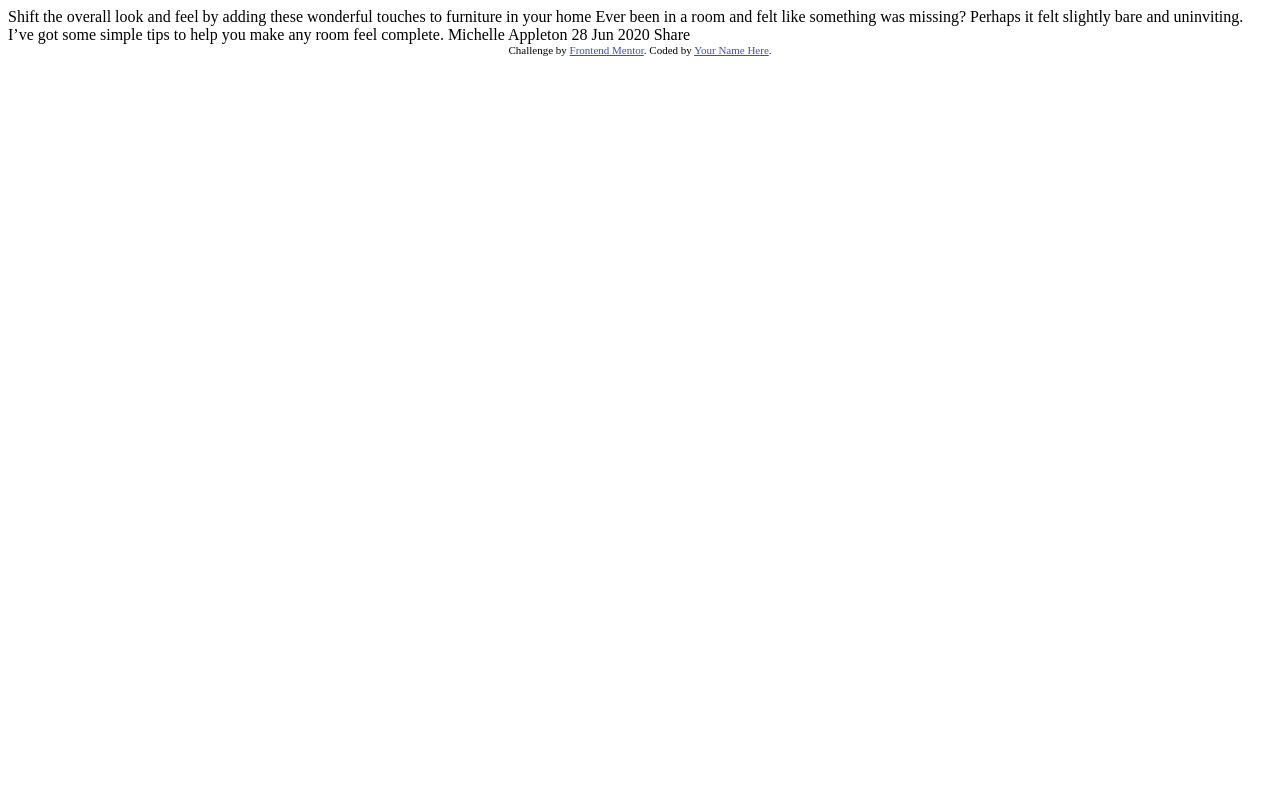
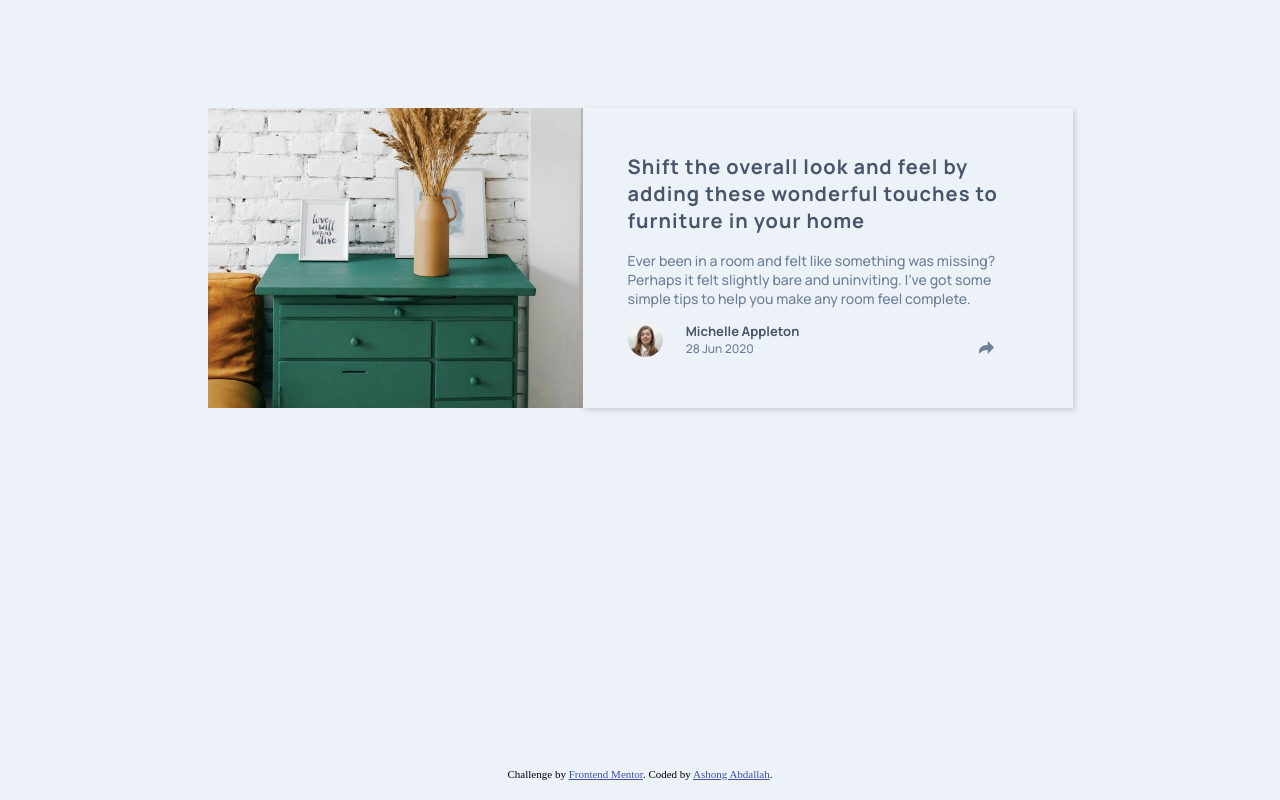
Before and after one commit to AshongAbdallah06/article-preview-component-master, a plain HTML site: page index.html in a window 1280 px wide. Drawn offline with Linux system fonts and the light colour scheme.

Commit message:
Create desktop design using HTML and CSS

```diff
--- /dev/null
+++ b/index.css
@@ -0,0 +1,99 @@
+@import url('https://fonts.googleapis.com/css2?family=Manrope:wght@500;700&display=swap');
+
+body {
+    background-color: hsl(210, 46%, 95%);
+}
+
+main {
+    font-family: "Manrope", sans-serif;
+    display: flex;
+    justify-content: center;
+    padding-top: 100px;
+}
+
+.drawer-img {
+    height: 300px;
+    vertical-align: top;
+
+}
+
+.right-side-container {
+    padding: 45px;
+    box-shadow: 2px 2px 5px rgba(172, 172, 172, 0.5);
+    /* border: 1px solid black; */
+}
+
+.home-styling {
+    width: 380px;
+    margin-top: 0;
+    letter-spacing: 1px;
+    vertical-align: top;
+    color: hsl(217, 19%, 35%);
+    font-size: 20px;
+}
+
+.tips {
+    font-size: 14px;
+    color: hsl(214, 17%, 51%);
+    width: 400px;
+}
+
+.user-container {
+    position: relative;
+    width: 380px;
+}
+
+.image-container {
+    display: inline-block;
+}
+
+.avatar {
+    height: 35px;
+    border-radius: 25px;
+}
+
+.info {
+    display: inline-block;
+    vertical-align: top;
+    font-size: 13px;
+    line-height: 18px;
+    margin-left: 20px;
+
+}
+
+.name {
+    color: hsl(217, 19%, 35%);
+    font-weight: 700;
+}
+
+.date {
+    color: hsl(214, 17%, 51%);
+    font-size: 12px;
+}
+
+.share-btn {
+    display: inline-block;
+    text-align: right;
+    position: absolute;
+    right: 0;
+    top: 5px;
+    background-color: hsl(210, 46%, 95%);
+    padding: 10px 14px;
+    border-radius: 25px;
+    cursor: pointer;
+}
+
+
+
+
+
+
+.attribution {
+    font-size: 11px;
+    position: fixed;
+    bottom: 20px;
+    right: 0;
+    left: 0;
+    text-align: center;
+}
+.attribution a { color: hsl(228, 45%, 44%); }
--- a/index.html
+++ b/index.html
@@ -5,32 +5,48 @@
   <meta name="viewport" content="width=device-width, initial-scale=1.0"> <!-- displays site properly based on user's device -->
 
   <link rel="icon" type="image/png" sizes="32x32" href="./images/favicon-32x32.png">
+  <link rel="stylesheet" href="index.css">
 
   <title>Frontend Mentor | Article preview component</title>
 
-  <!-- Feel free to remove these styles or customise in your own stylesheet 👍 -->
-  <style>
-    .attribution { font-size: 11px; text-align: center; }
-    .attribution a { color: hsl(228, 45%, 44%); }
-  </style>
 </head>
 <body>
 
-  Shift the overall look and feel by adding these wonderful
-  touches to furniture in your home
+  <main>
+    <img src="images/drawers.jpg" class="drawer-img" alt="drawers">
 
-  Ever been in a room and felt like something was missing? Perhaps
-  it felt slightly bare and uninviting. I’ve got some simple tips
-  to help you make any room feel complete.
+    <div class="right-side-container">
+      <h2 class="home-styling">
+        Shift the overall look and feel by adding these wonderful touches to furniture in your home
+      </h2>
 
-  Michelle Appleton
-  28 Jun 2020
+      <p class="tips">
+        Ever been in a room and felt like something was missing? Perhaps
+        it felt slightly bare and uninviting. I’ve got some simple tips
+        to help you make any room feel complete.
+      </p>
 
-  Share
+      <div class="user-container">
+        <div class="image-container">
+          <img src="images/avatar-michelle.jpg" alt="" class="avatar">
+        </div>
+        <div class="info">
+          <div class="name">Michelle Appleton</div>
+          <div class="date">28 Jun 2020</div>
+        </div>
+        <div class="share-btn">
+          <img src="images/icon-share.svg" alt="">
+        </div>
+      </div>
+      <!-- Share          -->
+    </div>
+
+  </main>
+
 
   <div class="attribution">
     Challenge by <a href="https://www.frontendmentor.io?ref=challenge" target="_blank">Frontend Mentor</a>.
-    Coded by <a href="#">Your Name Here</a>.
+    Coded by <a href="#">Ashong Abdallah</a>.
   </div>
 </body>
 </html>
```
